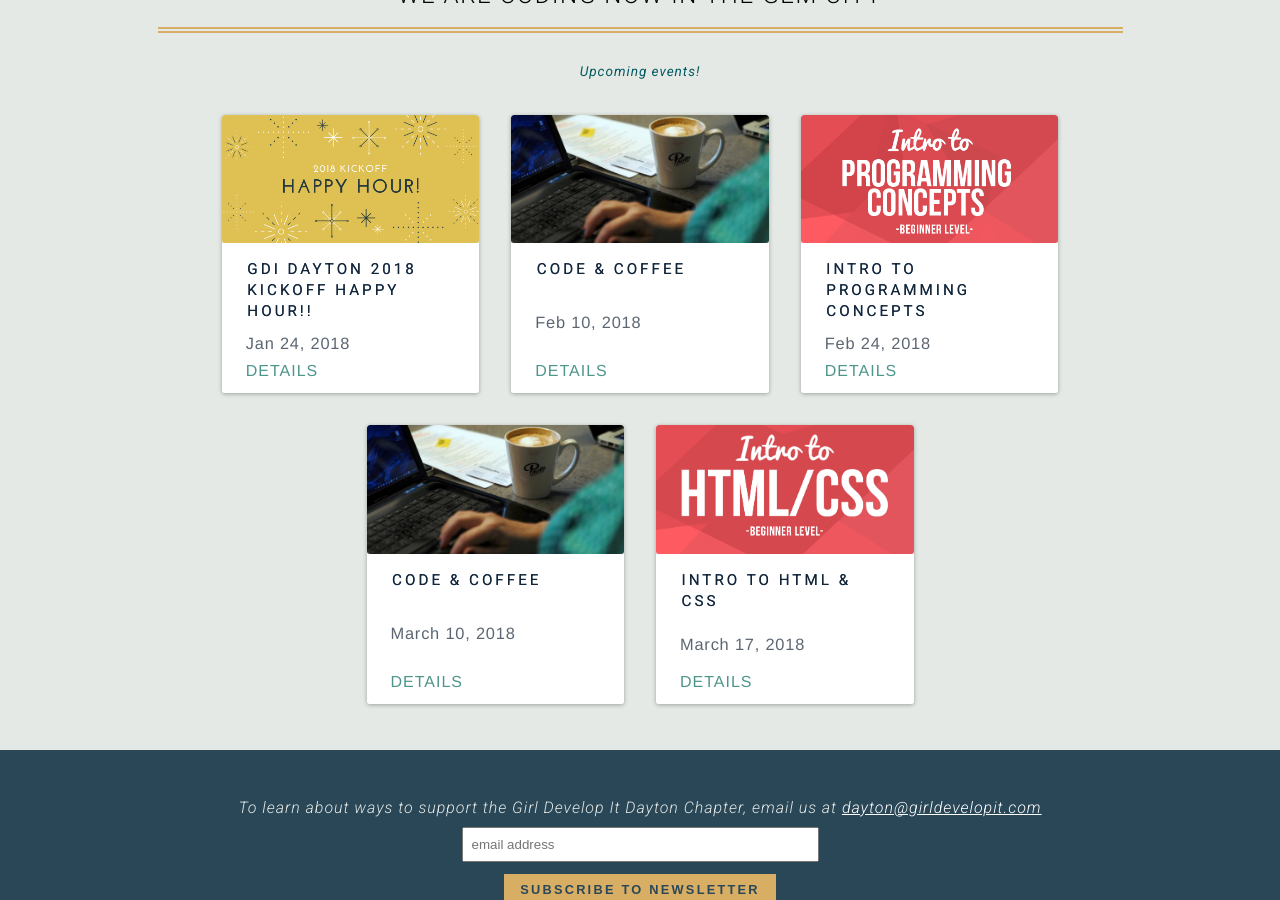
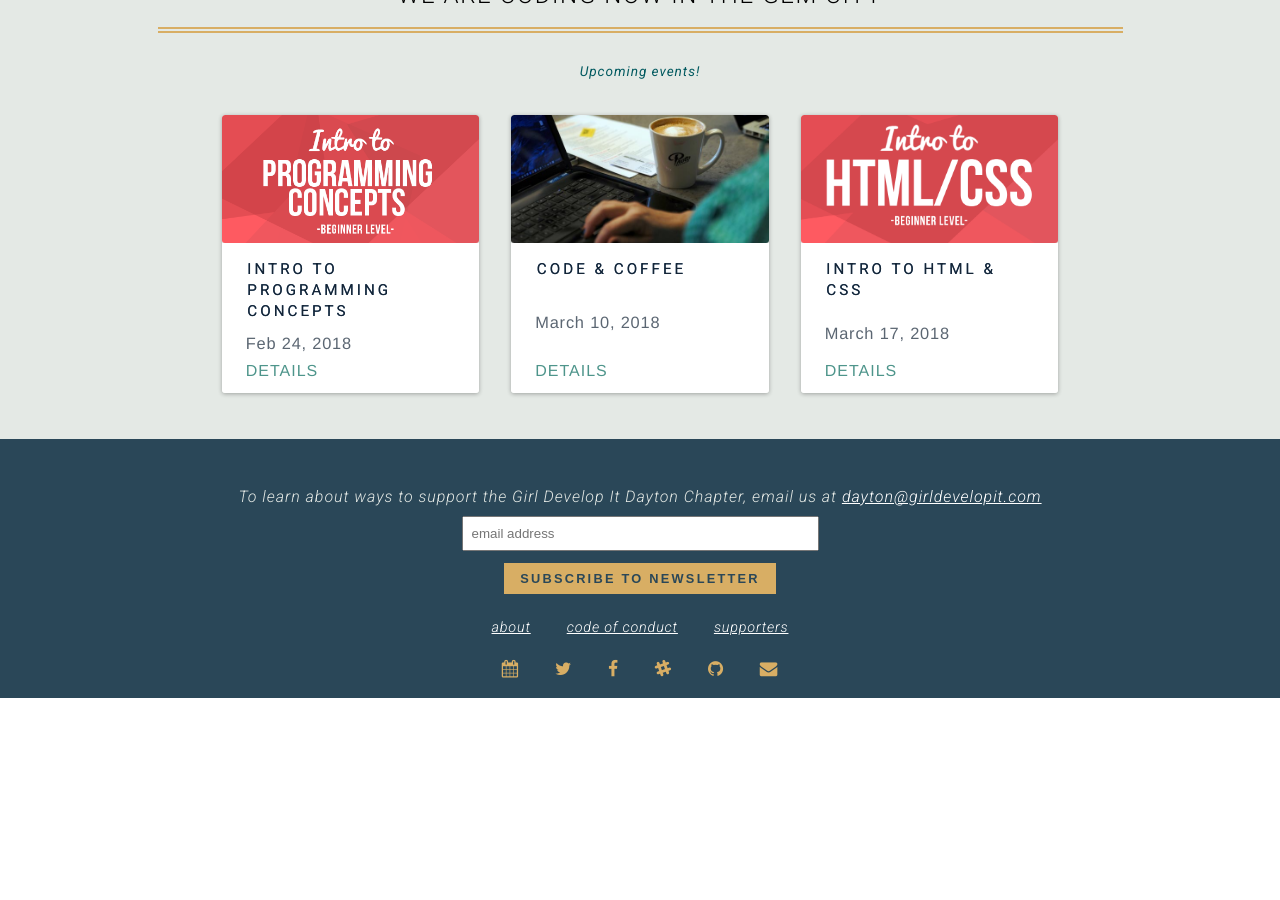
Before and after one commit to dytcodetogether/gdidayton, a Jekyll site: the page built from index.html, in a window 1280 px wide and 900 px high, scrolled down 960 px. Built offline with Jekyll 4.4.1, drawn with Linux system fonts in a browser that asks for light colours; nearby versions of some CDN libraries; after the commit the page ends 1658 px from its top, so only the background shows below that.

Commit message:
Update events data

```diff
--- a/_data/events.yml
+++ b/_data/events.yml
@@ -1,11 +1,3 @@
-- title: GDI Dayton 2018 Kickoff Happy Hour!!
-  date: Jan 24, 2018
-  link: https://www.meetup.com/Girl-Develop-It-Dayton/events/246517725/
-  image: /img/events/2018_happy_hour.jpeg
-- title: Code & Coffee
-  date: Feb 10, 2018
-  link: https://www.meetup.com/Girl-Develop-It-Dayton/events/qqcvdpyxdbnb/
-  image: /img/events/event_code-coffee.jpg
 - title: Intro to Programming Concepts
   date: Feb 24, 2018
   link: https://www.meetup.com/Girl-Develop-It-Dayton/events/245497295/
```
